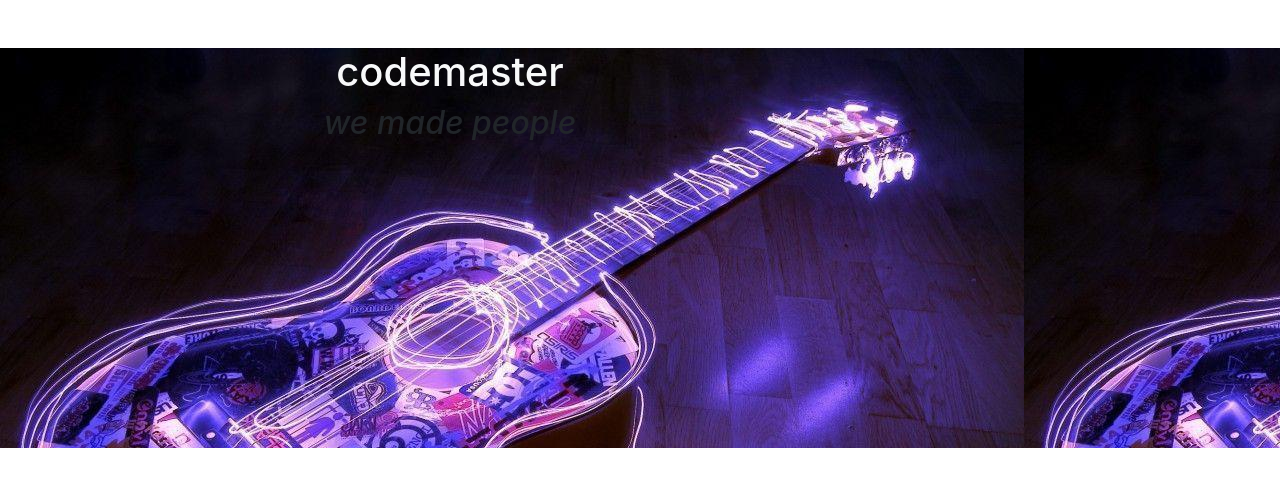
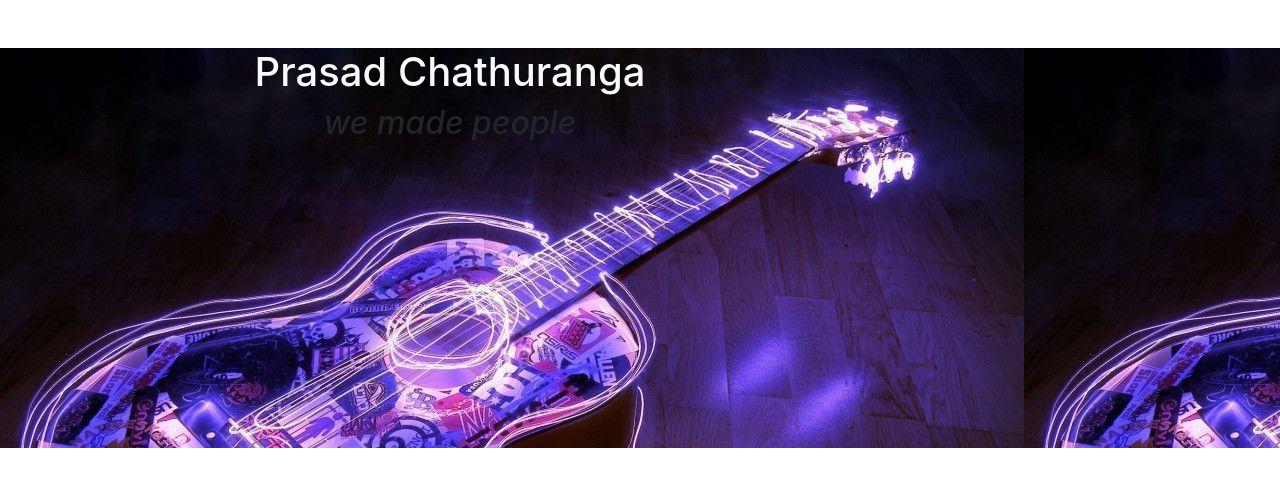
Before and after one commit to Thimira-kaluarachchi/demo1, a plain HTML site: page index.html in a window 1280 px wide. Drawn offline with nearby package versions, Linux system fonts and the light colour scheme.

Commit message:
title header changed

```diff
--- a/index.html
+++ b/index.html
@@ -14,7 +14,7 @@
     <link rel="stylesheet" href="https://use.fontawesome.com/releases/v5.6.3/css/all.css" integrity="sha384-UHRtZLI+pbxtHCWp1t77Bi1L4ZtiqrqD80Kn4Z8NTSRyMA2Fd33n5dQ8lWUE00s/"
         crossorigin="anonymous">
 
-    <title>Thimira kaluarachchi</title>
+    <title>Prasad Chathuranga</title>
 </head>
 <!-- start body -->
 
@@ -27,7 +27,7 @@
                 <div class="row">
                     <div class="col-lg-8 d-block">
                         <h1 class="text-light">
-                            <center>codemaster</center>
+                            <center>Prasad Chathuranga</center>
                         </h1>
                         <h2>
                             <i>
```
